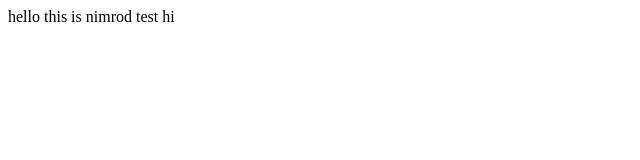
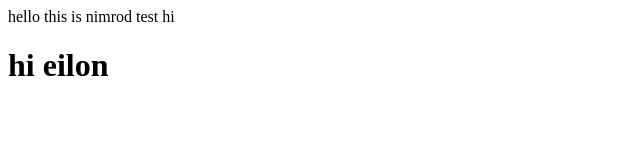
Before and after one commit to nimrodbenari/Eilon_Tim_Nimrod, a website: page public/index.html in a window 1280 px wide. Shown: the whole page, without its empty margins (0-640 px from the left). Drawn offline with Linux system fonts and the light colour scheme.

Commit message:
added <h1>

```diff
--- a/public/index.html
+++ b/public/index.html
@@ -10,5 +10,6 @@
     <div>
         hello this is nimrod test hi
     </div>
+    <h1>hi eilon </h1>
 </body>
 </html>
```
